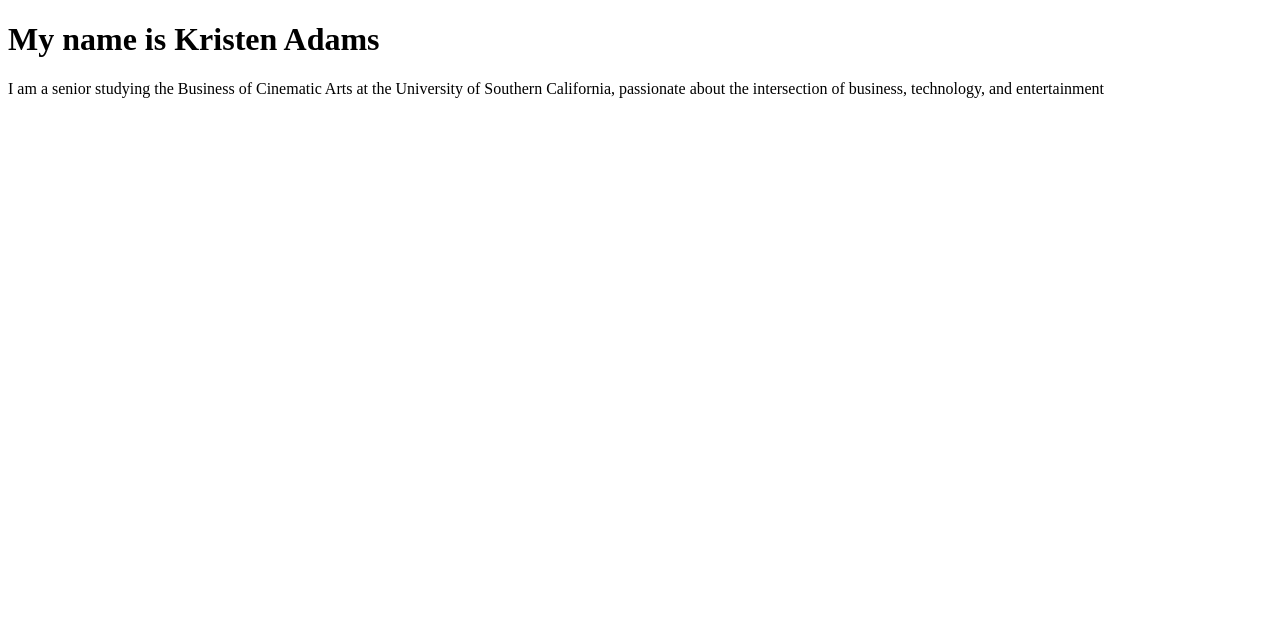
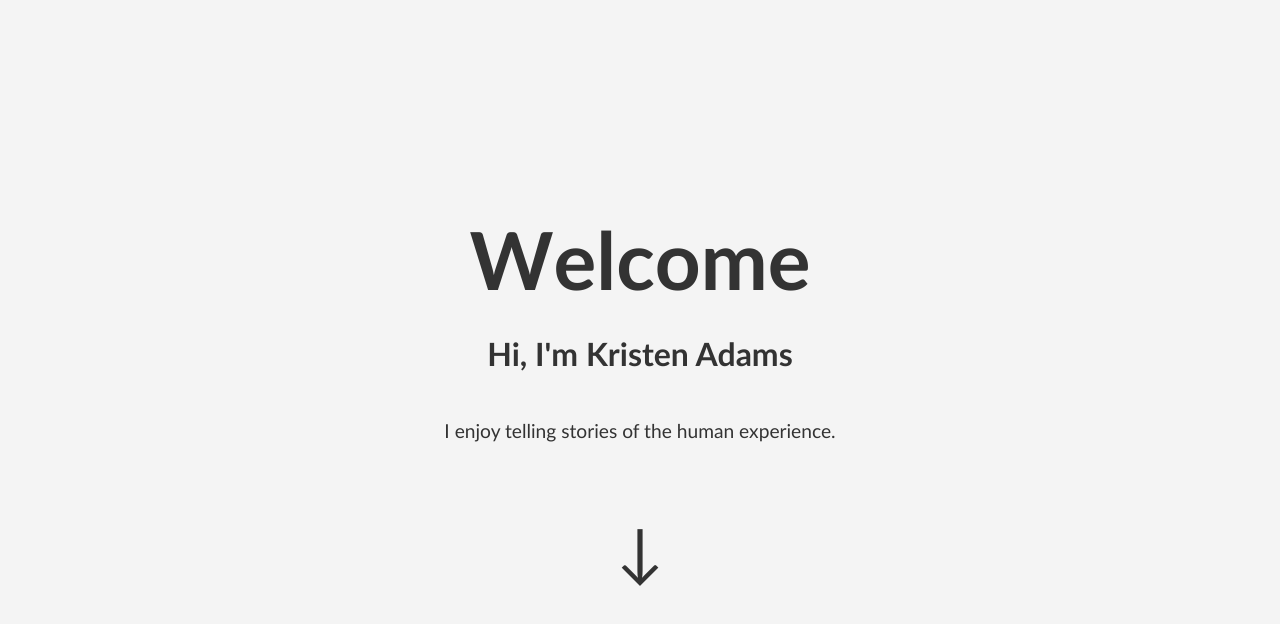
Before and after one commit to kristen-adams/kristen-adams, a plain HTML site: page index.html in a window 1280 px wide. Drawn offline with Linux system fonts and the light colour scheme.

Commit message:
Welcome page with animations

```diff
--- a/index.html
+++ b/index.html
@@ -3,11 +3,15 @@
 <head>
     <meta charset="UTF-8"
     <meta name="viewport" content="width=devicewidth, initial-scale=1.0">
-    <title>Welcome</title>
+    <title>Kristen Adams</title>
     <link rel="stylesheet" href="style.css">
 </head>
 <body>
-    <h1>My name is Kristen Adams</h1>
-    <p>I am a senior studying the Business of Cinematic Arts at the University of Southern California, passionate about the intersection of business, technology, and entertainment</p>
+    <h1 id="welcome-text"></h1>
+    <h2>Hi, I'm Kristen Adams</h2>
+    <p>I enjoy telling stories of the human experience.</p>
+    <div class="arrow">↓</div>
+
+    <script src="script.js"></script>
 </body>
 </html>
--- a/script.js
+++ b/script.js
@@ -0,0 +1,13 @@
+/* Letter animation for Welcome */
+document.addEventListener('DOMContentLoaded', () => {
+    const welcomeText = "Welcome";
+    const welcomeElement = document.getElementById('welcome-text');
+
+    welcomeText.split('').forEach((letter, index) => {
+        const span = document.createElement('span');
+        span.textContent = letter;
+        span.classList.add('letter')
+        span.style.animationDelay = `${index * 0.2}s`;
+        welcomeElement.appendChild(span);
+    });
+});
--- a/style.css
+++ b/style.css
@@ -0,0 +1,65 @@
+body {
+    font-family: 'Trebuchet MS', 'Lucida Sans Unicode', 'Lucida Grande', 'Lucida Sans', Arial, sans-serif;
+    text-align: center;
+    background-color: #f4f4f4;
+    margin: 0;
+    padding: 0;
+    display: flex;
+    flex-direction: column;
+    justify-content: center;
+    height: 100vh;
+    color: #333;
+}
+
+
+h1 {
+    font-size: 5rem;
+    margin: 0;
+    position: relative;
+    overflow: hidden;
+}
+
+
+h2 {
+    font-size: 2rem;
+    margin: 10 px 0;
+}
+
+
+p {
+    font-size: 1.2rem;
+    margin: 20px 0;
+}
+
+
+/* Bouncing arrow */
+.arrow {
+    margin-top: 50px;
+    font-size: 4rem;
+    animation: bounce 2s infinite;
+}
+
+@keyframes bounce {
+    0%, 20%, 50%, 80%, 100% {
+        transform: translateY(0);
+    }
+    40% {
+        transform: translateY(-10px);
+    }
+    60% {
+        transform: translateY(-5px);
+    }
+}
+
+
+/* Each letter in Welcome comes in one-by-one */
+.letter {
+    display: inline-block;
+    opacity: 0;
+    animation: fadeIn 0.5s forwards;
+}
+
+@keyframes fadeIn {
+    from { opacity: 0; transform: translateY(-20px); }
+    to { opacity: 1; transform: translateY(0); }
+}
```
